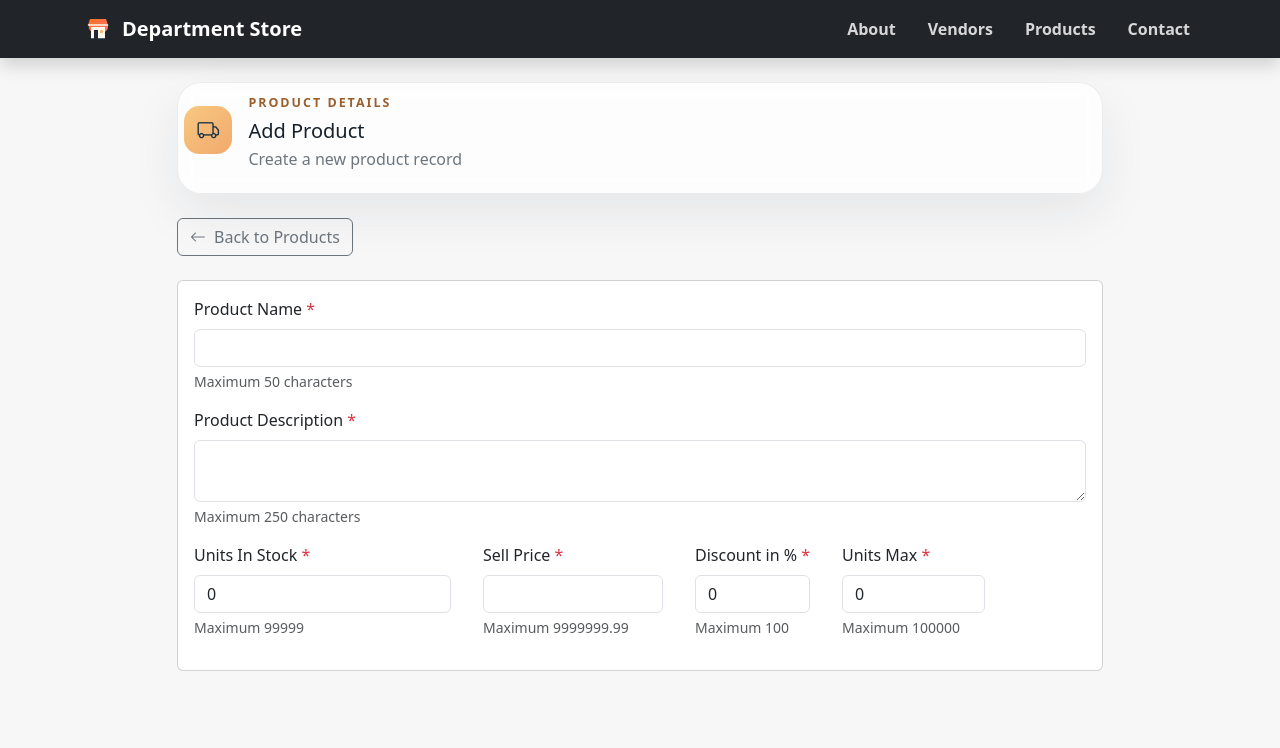
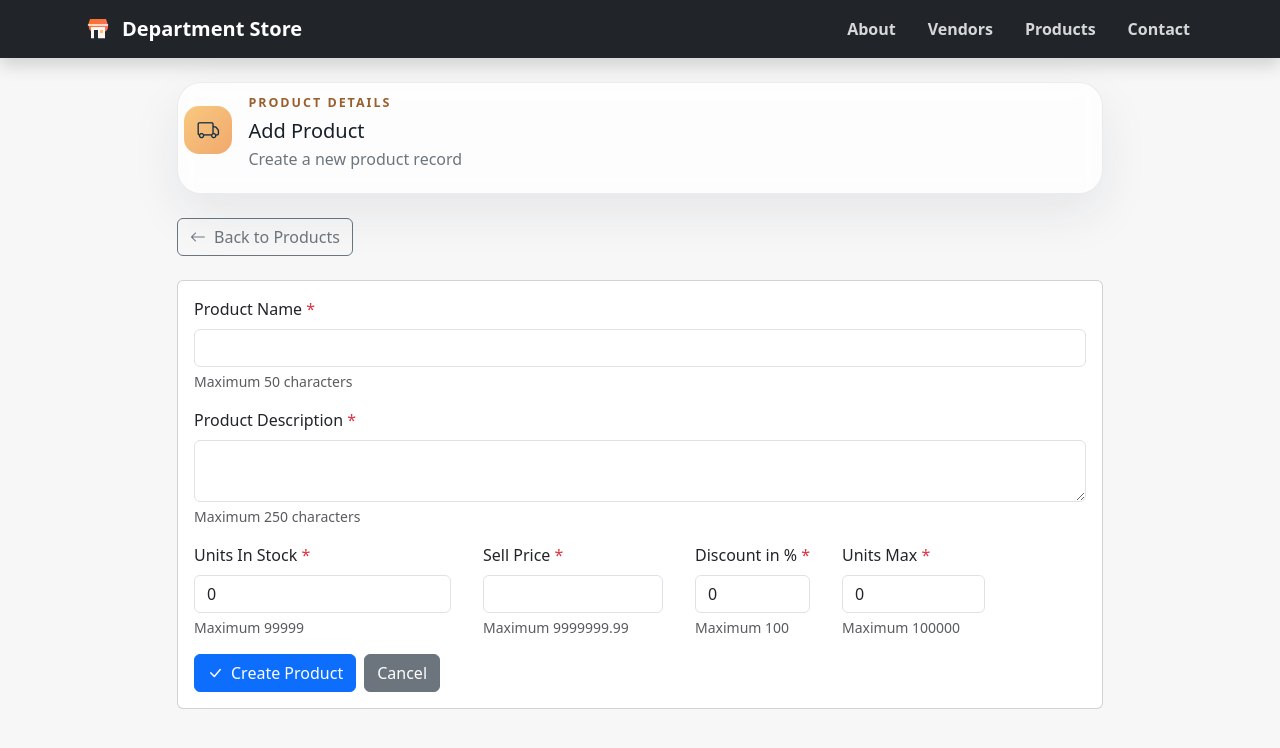
Before and after one commit to gfirzon-personal/dept-web-react, a React (Vite) app: page /product in a window 1280 px wide. Shown: the top 748 px of the page. Built offline with nearby package versions, Linux system fonts and the light colour scheme; no server answers.

Commit message:
continue work

```diff
--- a/src/features/products/pages/Product.jsx
+++ b/src/features/products/pages/Product.jsx
@@ -270,7 +270,35 @@ export default function Product() {
                               />
                               <div className="form-text">Maximum 100000</div>
                            </div>
+                        </div>
 
+
+                        <div className="d-flex gap-2">
+                           <button
+                              type="submit"
+                              className="btn btn-primary"
+                              disabled={saving}
+                           >
+                              {saving ? (
+                                 <>
+                                    <span className="spinner-border spinner-border-sm me-2" role="status" aria-hidden="true"></span>
+                                    {isEditMode ? 'Saving...' : 'Creating...'}
+                                 </>
+                              ) : (
+                                 <>
+                                    <i className="bi bi-check-lg me-2"></i>
+                                    {isEditMode ? 'Save Changes' : 'Create Product'}
+                                 </>
+                              )}
+                           </button>
+                           <button
+                              type="button"
+                              className="btn btn-secondary"
+                              onClick={handleCancel}
+                              disabled={saving}
+                           >
+                              Cancel
+                           </button>
                         </div>
                      </form>
                   </div>
```
